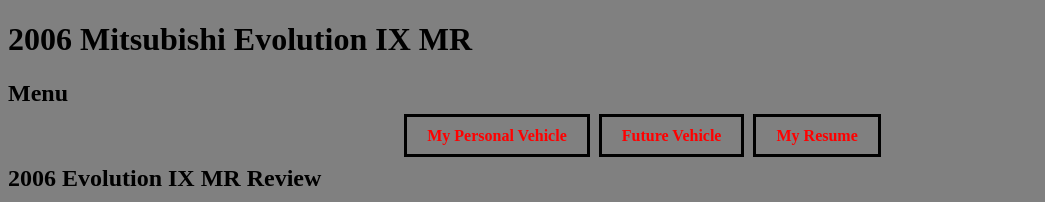
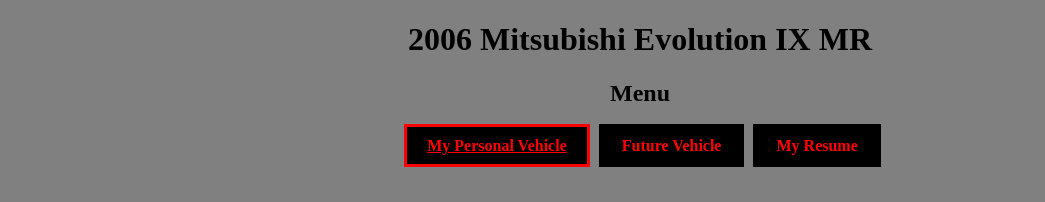
Before and after one commit to Vgiaimo/Project2, a plain HTML site: page index.html in a window 1280 px wide. Shown: the top 202 px of the page, without its empty margins (0-1045 px from the left). Drawn offline with Linux system fonts and the light colour scheme.

Commit message:
styling CSS
I have been messing around with css
I have made active links
add link border background
opacticty to hover
center aligned my car pages
created some id tages

```diff
--- a/index.html
+++ b/index.html
@@ -5,19 +5,19 @@
   <title>My Personal Vehicle</title>
   <link rel="stylesheet" href="style.css">
 </head>
-<body>
+<body id="evopage">
   <header>
   <h1>2006 Mitsubishi Evolution IX MR</h1>
-  <h2>Menu</h2>
+  <h2 id="Menu">Menu</h2>
   <nav class="site-nav">
     <ul class="group">
-      <li><a href="index.html">My Personal Vehicle</a></li>
+      <li><a class="active" href="index.html">My Personal Vehicle</a></li>
   	  <li><a href="futurevehicle.html">Future Vehicle</a></li>
   	  <li><a href="resume.html">My Resume</a></li>
     </ul>
   </nav>
   </header>
-  <h2>2006 Evolution IX MR Review</h2>
+  <h2 id="belowMenuh2">2006 Evolution IX MR Review</h2>
   <video width="700" height="400" controls>
   <source src ="Video/EvoReview.mp4" type="video/mp4"></video>
   <h2> 2006 Evolution IX MR: Exterior Design</h2>
--- a/style.css
+++ b/style.css
@@ -17,15 +17,26 @@
 
 }
 
-.site-nav a{
+.site-nav a:not(.active){
 	text-decoration: none;
 	color: red;
 	padding: 10px 20px;
-	border: 3px solid black;
+	border: 3px solid  black;
 	font-weight: bold;
+	background-color: black;
 }
 
-.site-nav a:hover {
+.site-nav a:hover{
+	background-color: black;
+	opacity: 0.5;
+}
+
+.site-nav a.active{
+	text-decoration: underline;
+	color: red;
+	padding: 10px 20px;
+	border: 3px solid red;
+	font-weight: bold;
 	background-color: black;
 }
 
@@ -48,3 +59,24 @@
 body{
 	background-color: gray;
 }
+
+#evopage{
+	text-align: center;
+}
+
+#Raptorpage{
+	text-align: center;
+}
+
+li {
+	list-style-type: none;
+}
+
+#Menu{
+	text-align: center;
+	margin-bottom: 30px;
+}
+
+#belowMenuh2{
+	margin-top: 50px;
+}
```
Also changed, not shown: futurevehicle.html (+4 -4 lines), resume.html (+2 -2 lines).
